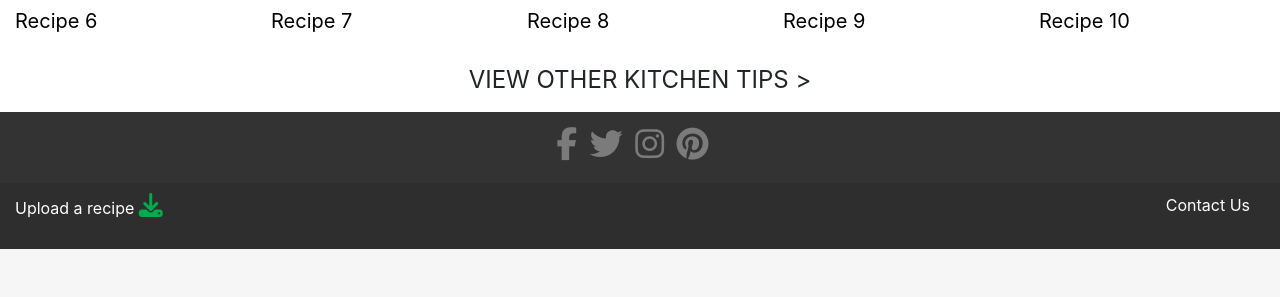
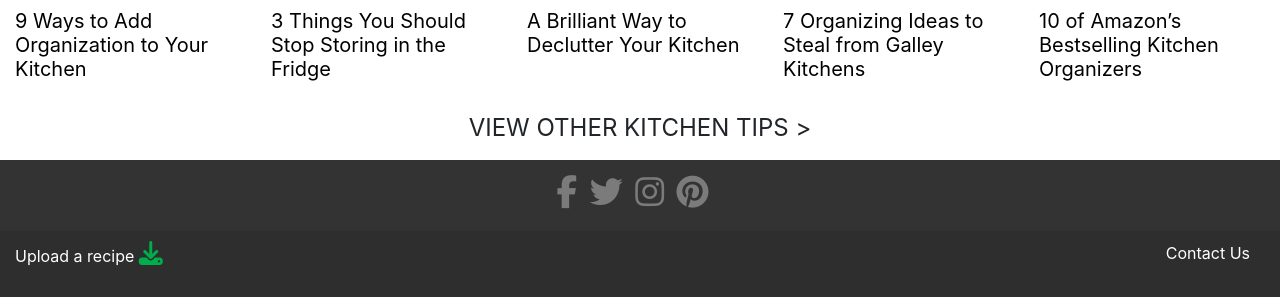
Before and after one commit to JackBen2019/Jack-Bennett-Data-Centric-Development-Milestone-Project, a Flask app: page /blog in a window 1280 px wide. Shown: the part 900-1197 px from the top of the page. Before the commit the page ends 1149 px from the top, so only its background shows below. Run offline with Flask 2, Linux system fonts and the light colour scheme; some libraries are stand-ins or nearby versions.

Commit message:
Links and text added to 'Tips For Your Kitchen' section

```diff
--- a/templates/blog.html
+++ b/templates/blog.html
@@ -65,36 +65,36 @@
 	<hr class="recipes-blog-hr">
 	<div style="text-align: center;" class="container-fluid row cooking-knowledge-section">
 		<div class="image-contain col-lg-2 col-xs-4 col-sm-12">
-			<a href="https://www.thekitchn.com/pantry-ingredient-crispy-chicken-23002804" target="_blank">
+			<a href="https://www.thekitchn.com/organizing-tricks-that-dont-cost-money-23017717" target="_blank">
 				<img class="image" style="border-bottom: 7px solid #94283e;" src="static/images/fried_chicken.jpg" alt="">
-				<h5>Recipe 6</h5>
+				<h5>9 Ways to Add Organization to Your Kitchen</h5>
 			</a>
 		</div>
 		<div class="image-contain col-lg-2 col-xs-4 col-sm-12">
-			<a href="https://www.thekitchn.com/coronavirus-cook-for-others-23019599" target="_blank">
+			<a href="https://www.thekitchn.com/things-stop-storing-fridge-23004435" target="_blank">
 				<img class="image" style="border-bottom: 7px solid #94283e;" src="static/images/cook-for-family.jpg" alt="">
-				<h5>Recipe 7</h5>
+				<h5>3 Things You Should Stop Storing in the Fridge</h5>
 			</a>
 		</div>
 		<div class="image-contain col-lg-2 col-xs-4 col-sm-12">
-			<a href="https://www.thekitchn.com/what-to-do-right-after-bringing-fresh-berries-home-23015556"
+			<a href="https://www.thekitchn.com/kitchen-decluttering-tape-trick-23012562"
 				target="_blank">
 				<img class="image" style="border-bottom: 7px solid #94283e;" src="static/images/strawberries.jpg" alt="">
-				<h5>Recipe 8</h5>
+				<h5>A Brilliant Way to Declutter Your Kitchen</h5>
 			</a>
 		</div>
 		<div class="image-contain col-lg-2 col-xs-6 col-sm-12">
-			<a href="https://www.thekitchn.com/what-to-do-right-after-bringing-fresh-berries-home-23015556"
+			<a href="https://www.thekitchn.com/galley-kitchen-organizing-ideas-23003926"
 				target="_blank">
 				<img class="image" style="border-bottom: 7px solid #94283e;" src="static/images/strawberries.jpg" alt="">
-				<h5>Recipe 9</h5>
+				<h5>7 Organizing Ideas to Steal from Galley Kitchens</h5>
 			</a>
 		</div>
 		<div class="image-contain col-lg-2 col-xs-6 col-sm-12">
-			<a href="https://www.thekitchn.com/what-to-do-right-after-bringing-fresh-berries-home-23015556"
+			<a href="https://www.thekitchn.com/bestselling-kitchen-organizers-amazon-23002821"
 				target="_blank">
 				<img class="image" style="border-bottom: 7px solid #94283e;" src="static/images/strawberries.jpg" alt="">
-				<h5>Recipe 10</h5>
+				<h5>10 of Amazon’s Bestselling Kitchen Organizers</h5>
 			</a>
 		</div>
 	</div>
```
Also changed, not shown: README.md.
